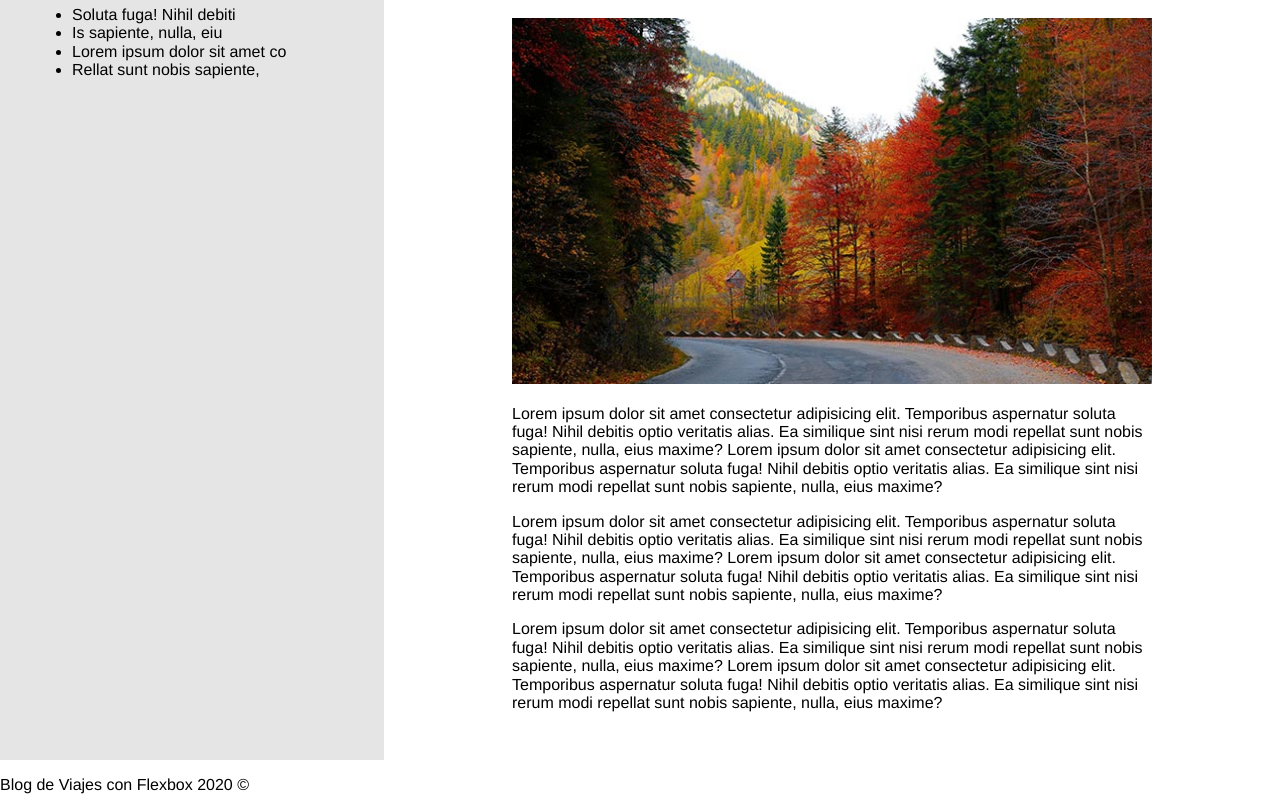
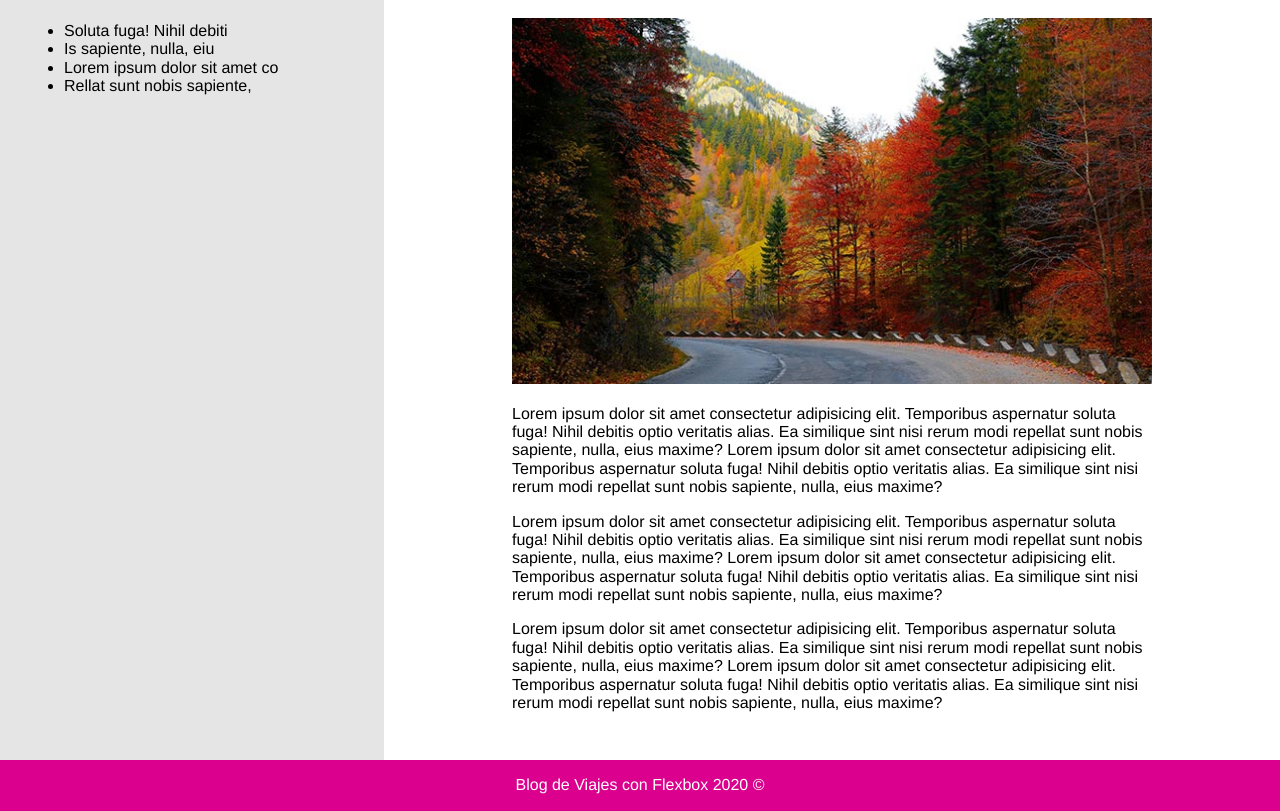
Before and after one commit to developaul/holygraildesign-flexbox, a website: page index.html in a window 1280 px wide. Shown: the part 269-1080 px from the top of the page. Drawn offline with nearby package versions, Linux system fonts and the light colour scheme.

Commit message:
finished footer

```diff
--- a/scss/_custom.scss
+++ b/scss/_custom.scss
@@ -59,6 +59,11 @@ a {
 /* Contenido */
 .sidebar {
     background-color: $secondColor;
+
+    ul {
+        margin: 0 1rem;
+        padding: 1rem;
+    }
 }
 
 .contenido-principal {
@@ -78,3 +83,11 @@ a {
         }
     }
 }
+
+
+/* Footer */
+.footer {
+    background-color: $thirdColor;
+    color: $white;
+    text-align: center;
+}
```
Also changed, not shown: css/app.css.
